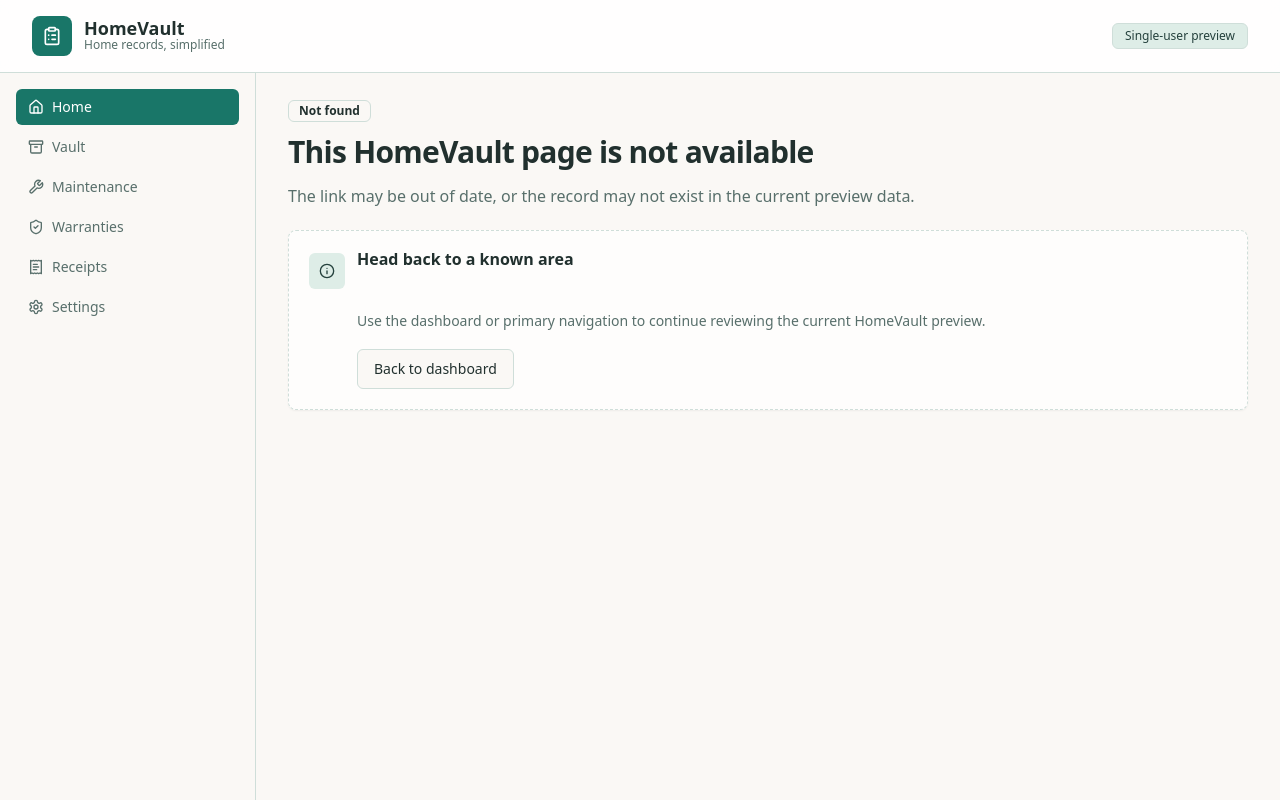
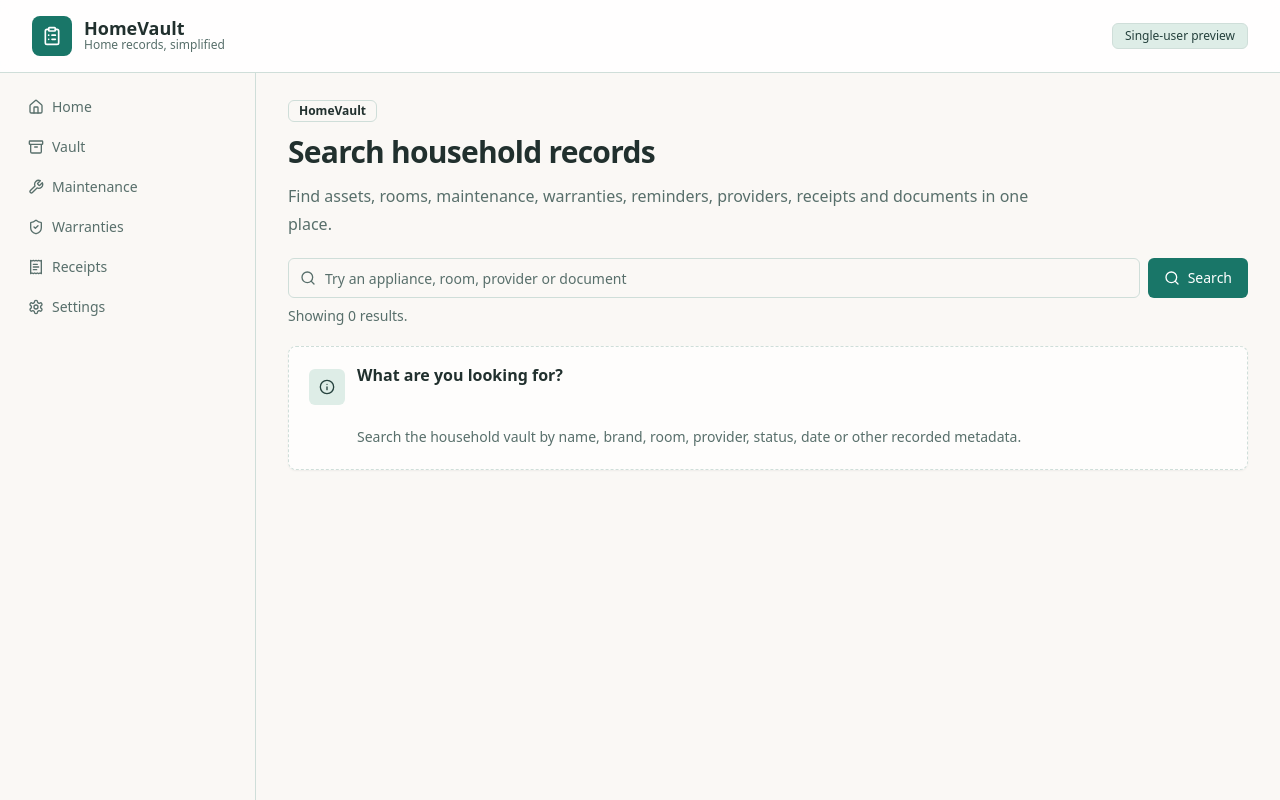
Before and after one commit to LatinMaestro/HomeVault, a Next.js app: page /search in a window 1280 px wide. Before the commit this address had no page. Built offline with nearby package versions, Linux system fonts and the light colour scheme.

Commit message:
feat: add household-wide search page

```diff
--- /dev/null
+++ b/src/app/search/page.tsx
@@ -0,0 +1,98 @@
+import type { Metadata } from "next";
+import Link from "next/link";
+import { ArrowRight } from "lucide-react";
+
+import { AppShell } from "@/components/app-shell";
+import { DataSourceNote } from "@/components/data-source-note";
+import { EmptyState } from "@/components/empty-state";
+import { ListSearch } from "@/components/list-search";
+import { PageHeader } from "@/components/page-header";
+import { Badge } from "@/components/ui/badge";
+import { Card, CardContent, CardDescription, CardHeader, CardTitle } from "@/components/ui/card";
+import { searchHousehold } from "@/lib/household-search";
+import { getQueryParam } from "@/lib/list-filter";
+
+export const metadata: Metadata = {
+  title: "Search",
+  description: "Find household records across HomeVault.",
+};
+
+export const dynamic = "force-dynamic";
+
+export default async function SearchPage({
+  searchParams,
+}: {
+  searchParams: Promise<{ q?: string | string[] }>;
+}) {
+  const query = getQueryParam((await searchParams).q);
+  const search = await searchHousehold(query);
+  const groups = Map.groupBy(search.results, (result) => result.group);
+
+  return (
+    <AppShell activeSection="Search">
+      <section className="space-y-5">
+        <PageHeader
+          eyebrow="HomeVault"
+          title="Search household records"
+          description="Find assets, rooms, maintenance, warranties, reminders, providers, receipts and documents in one place."
+        />
+
+        <ListSearch
+          action="/search"
+          defaultValue={query}
+          label="Search HomeVault"
+          placeholder="Try an appliance, room, provider or document"
+          resultCount={search.results.length}
+          resultNoun="result"
+        />
+
+        {query ? <DataSourceNote source={search.source} /> : null}
+
+        {!query ? (
+          <EmptyState
+            title="What are you looking for?"
+            description="Search the household vault by name, brand, room, provider, status, date or other recorded metadata."
+          />
+        ) : search.results.length ? (
+          <div className="grid gap-4">
+            {Array.from(groups.entries()).map(([group, results]) => (
+              <Card key={group}>
+                <CardHeader className="flex flex-row items-center justify-between gap-3">
+                  <div>
+                    <CardTitle>{group}</CardTitle>
+                    <CardDescription>
+                      {results.length} {results.length === 1 ? "matching record" : "matching records"}
+                    </CardDescription>
+                  </div>
+                  <Badge variant="secondary">{results.length}</Badge>
+                </CardHeader>
+                <CardContent className="grid gap-2">
+                  {results.map((result) => (
+                    <Link
+                      key={result.id}
+                      href={result.href}
+                      className="flex min-w-0 items-center justify-between gap-3 rounded-md border bg-background p-3 transition-colors hover:bg-accent focus-visible:outline-none focus-visible:ring-2 focus-visible:ring-ring"
+                    >
+                      <div className="min-w-0">
+                        <p className="font-medium text-foreground">{result.title}</p>
+                        <p className="mt-1 break-words text-sm leading-5 text-muted-foreground">
+                          {result.description}
+                        </p>
+                      </div>
+                      <ArrowRight className="h-4 w-4 shrink-0 text-muted-foreground" aria-hidden="true" />
+                    </Link>
+                  ))}
+                </CardContent>
+              </Card>
+            ))}
+          </div>
+        ) : (
+          <EmptyState
+            title="No household records match"
+            description="Try a shorter term, a room name, an appliance brand, a provider or a document title."
+          />
+        )}
+      </section>
+    </AppShell>
+  );
+}
```
